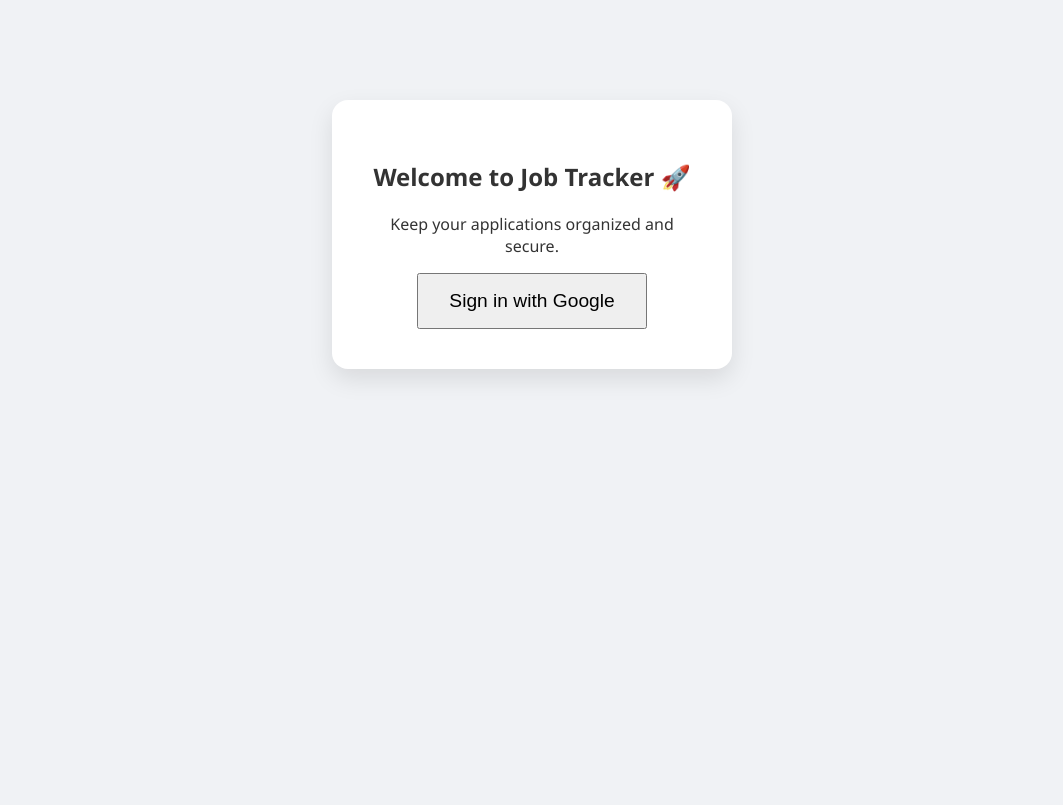
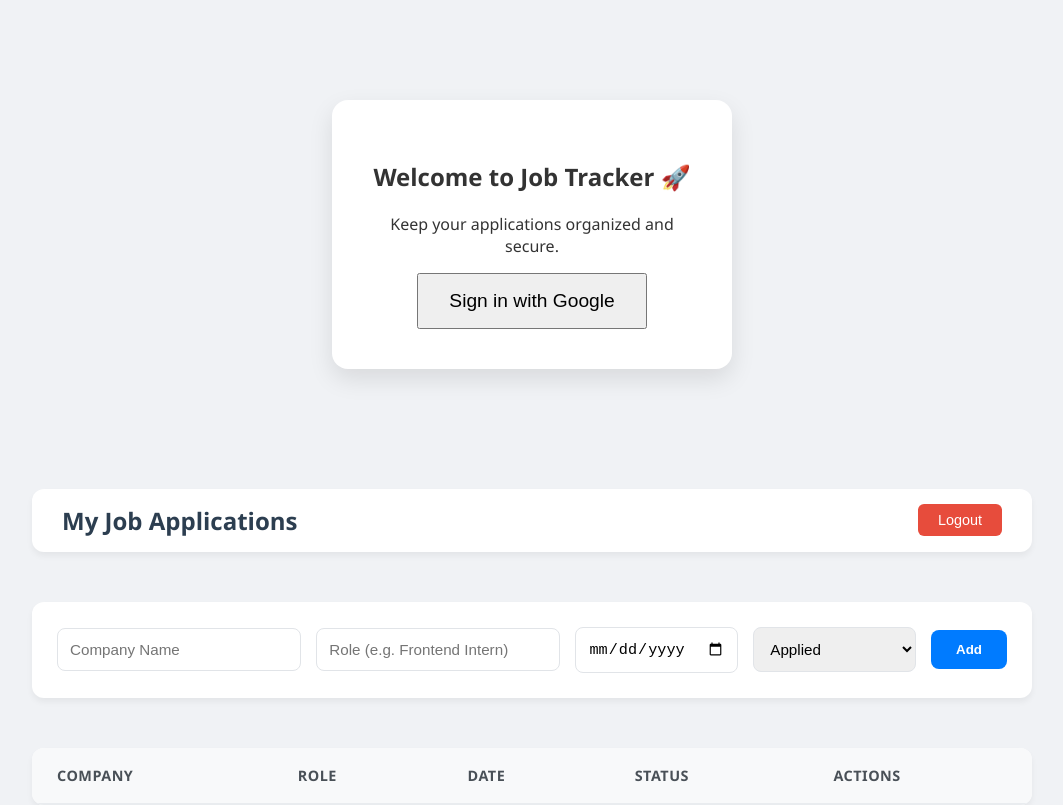
Before and after one commit to hemantk77/job-tracker, a plain HTML site: page index.html in a window 1280 px wide. Shown: the whole page, without its empty margins (108-1171 px from the left). Drawn offline with Linux system fonts and the light colour scheme; no server answers.

Commit message:
Adjusted the element's alignment in index.html

```diff
--- a/index.html
+++ b/index.html
@@ -15,11 +15,14 @@
     </section>
 
 
-    <section id="dashboard-screen" style="display: none;">
-        <header style="display: flex; justify-content: space-between; align-items: center;">
-            <h1>My Job Applications</h1>
-            <button id="logout-btn" style="background-color: #6c757d;">Logout</button>
-        </header>
+    <div id="dashboard-screen" style="display: none; width: 100%; display: flex; flex-direction: column; align-items: center;">
+
+        <section>
+            <header>
+                <h1>My Job Applications</h1>
+                <button id="logout-btn">Logout</button>
+            </header>
+        </section>
 
         <section id="input-section">
             <form id="job-form">
@@ -32,7 +35,7 @@
                     <option value="Offer">Offer</option>
                     <option value="Rejected">Rejected</option>
                 </select>
-                <button type="submit">Add Application</button>
+                <button type="submit">Add</button>
             </form>
         </section>
 
@@ -51,7 +54,7 @@
                     </tbody>
             </table>
         </section>
-    </section>
+    </div>
 
     <script type="module" src="app.js"></script>
 </body>
```
